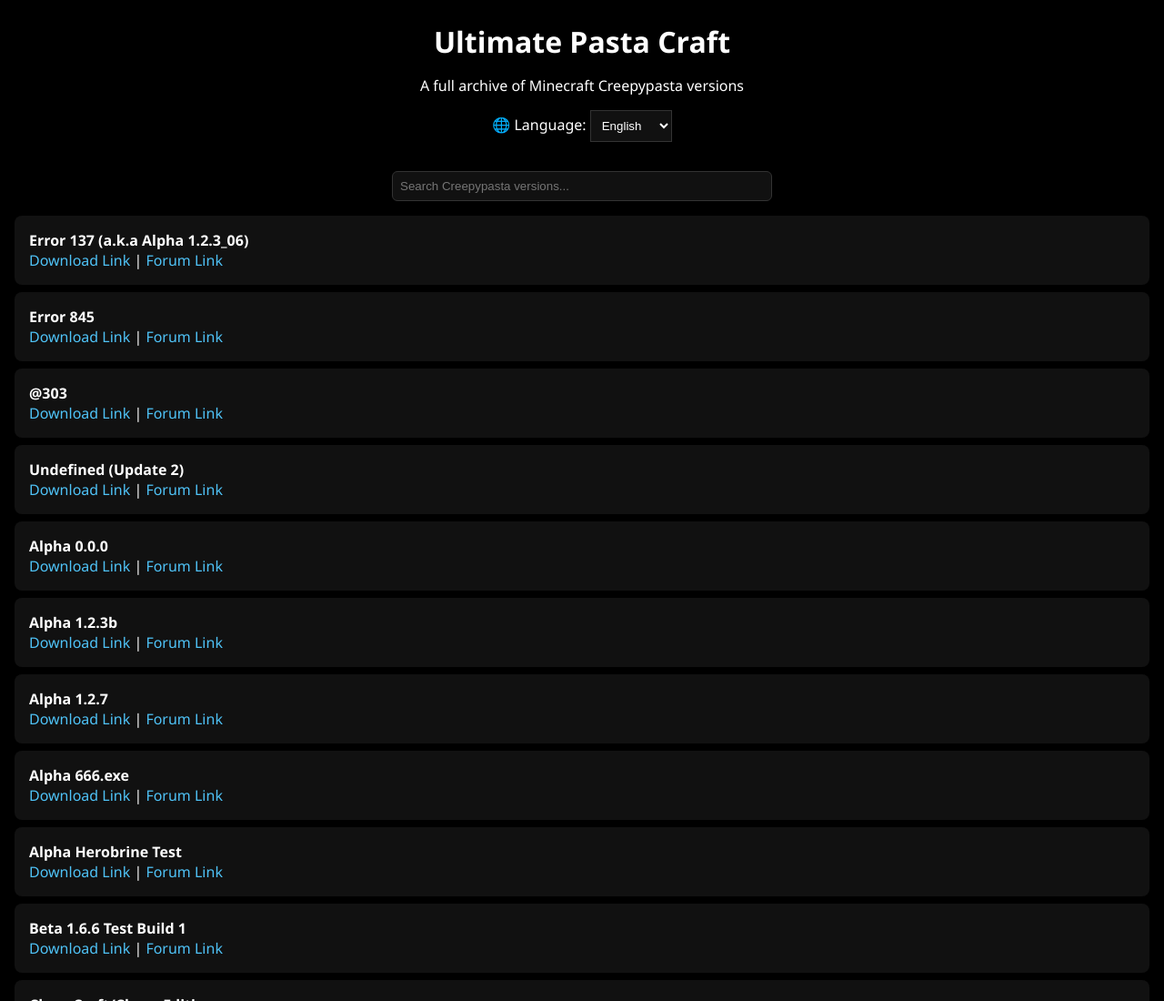
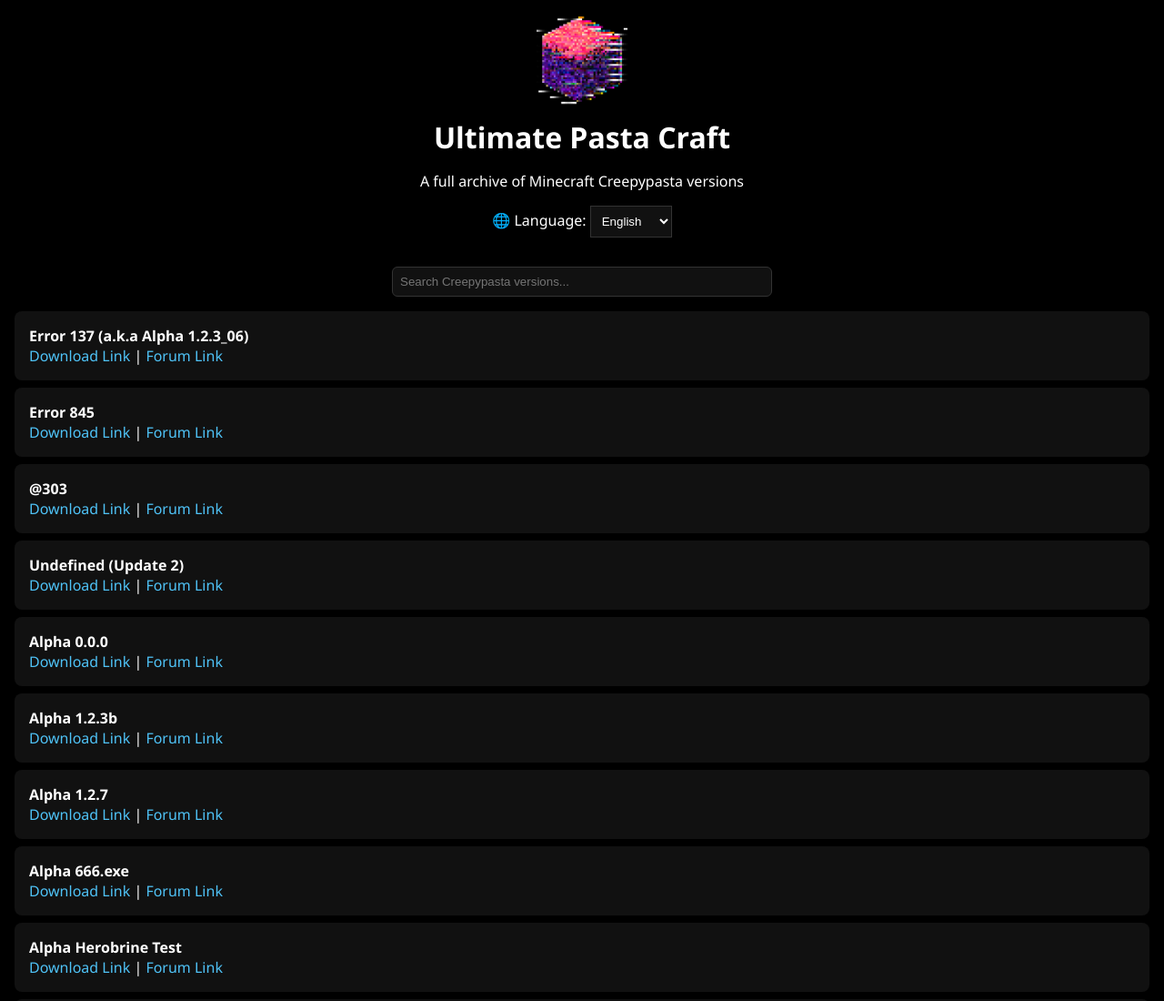
Before and after one commit to SSMG4/Ultimate-Pasta-Craft, a plain HTML site: page index.html in a window 1280 px wide. Shown: the top 1100 px of the page at 91% size. Drawn offline with Linux system fonts and the light colour scheme.

Commit message:
Update index.html

```diff
--- a/index.html
+++ b/index.html
@@ -58,9 +58,12 @@
 </head>
 <body>
 <header>
-    <h1 id="title">Ultimate Pasta Craft</h1>
-    <p id="subtitle">A full archive of Minecraft Creepypasta versions</p>
-    <div class="language-selector">
+  <div align="center">
+    <img src="https://github.com/SSMG4/Ultimate-Pasta-Craft/blob/master/assets/638782473787868057.png?raw=true" alt="UPC" width="100" height="100"/>
+  </div>
+  <h1 id="title" align="center">Ultimate Pasta Craft</h1>
+  <p id="subtitle" align="center">A full archive of Minecraft Creepypasta versions</p>
+  <div class="language-selector" style="text-align: center;">
     <label for="langSelect" id="langLabel">🌐 Language:</label>
     <select id="langSelect">
       <option value="en">English</option>
```
Lines whose indentation alone changed are shown as unchanged.
